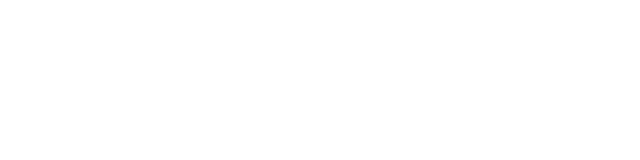
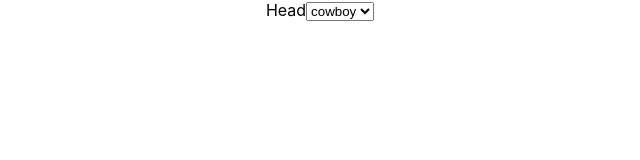
Before and after one commit to MikepdXRider/react-character-designer, a React (Create React App) app: page / in a window 1280 px wide. Shown: the top 160 px of the page, without its empty margins (320-960 px from the left). Built offline with nearby package versions, Linux system fonts and the light colour scheme.

Commit message:
adds Picker component

```diff
--- a/src/App.js
+++ b/src/App.js
@@ -1,6 +1,6 @@
-import logo from './logo.svg';
 import './App.css';
 import { useState } from 'react';
+import Picker from './components/Picker/Picker.jsx';
 
 function App() {
 // hooks here
@@ -28,6 +28,9 @@
   return (
     <main className="App">
       {/* Picker component */}
+      <Picker
+        setHead={setHead}
+      />
       {/* Display component */}
     </main>
   );
--- a/src/components/Picker/Picker.jsx
+++ b/src/components/Picker/Picker.jsx
@@ -1,9 +1,16 @@
 import React from 'react'
+import Select from '../Select/Select.jsx'
 
-export default function Picker() {
+export default function Picker({setHead}) {
     return (
-        <div>
-
-        </div>
+        <section>
+            <label>
+                Head
+                <Select
+                    optionsArr={['cowboy', 'green', 'top', 'wizard']}
+                    setState={setHead}
+                />
+            </label>
+        </section>
     )
 }
--- a/src/components/Select/Select.jsx
+++ b/src/components/Select/Select.jsx
@@ -1,6 +1,8 @@
 import React from 'react'
 
-export default function Select(optionsArr, setState) {
+export default function Select({optionsArr, setState}) {
+    // console.log('setState: ', setState);
+    // console.log('optionsArr: ', optionsArr);
     return (
         <select onChange={(e) => setState(e.target.value)}>
             {
```
